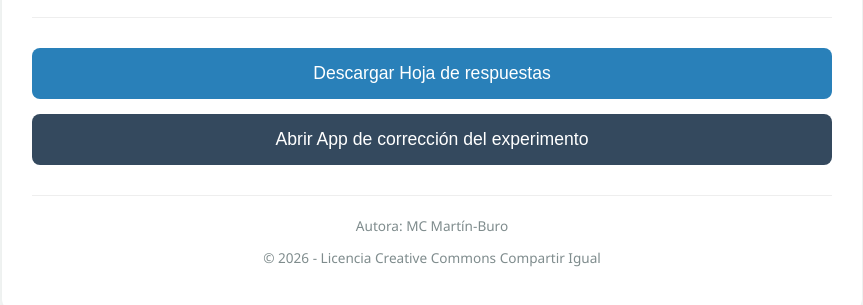
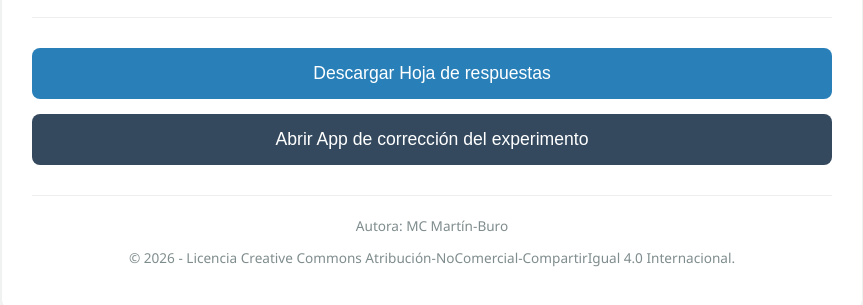
Before and after one commit to mcmartinburo/hackFCS, a plain HTML site: page index.html in a window 1280 px wide. Shown: the part 161-466 px from the top of the page, without its empty margins (208-1071 px from the left). Drawn offline with Linux system fonts and the light colour scheme.

Commit message:
Update index.html

```diff
--- a/index.html
+++ b/index.html
@@ -32,7 +32,7 @@
 
         <footer class="license">
             <p class="author-info">Autora: MC Martín-Buro</p>
-            <p>© 2026 - Licencia Creative Commons Compartir Igual</p>
+            <p>© 2026 - Licencia Creative Commons Atribución-NoComercial-CompartirIgual 4.0 Internacional.</p>
         </footer>
     </div>
 
```
